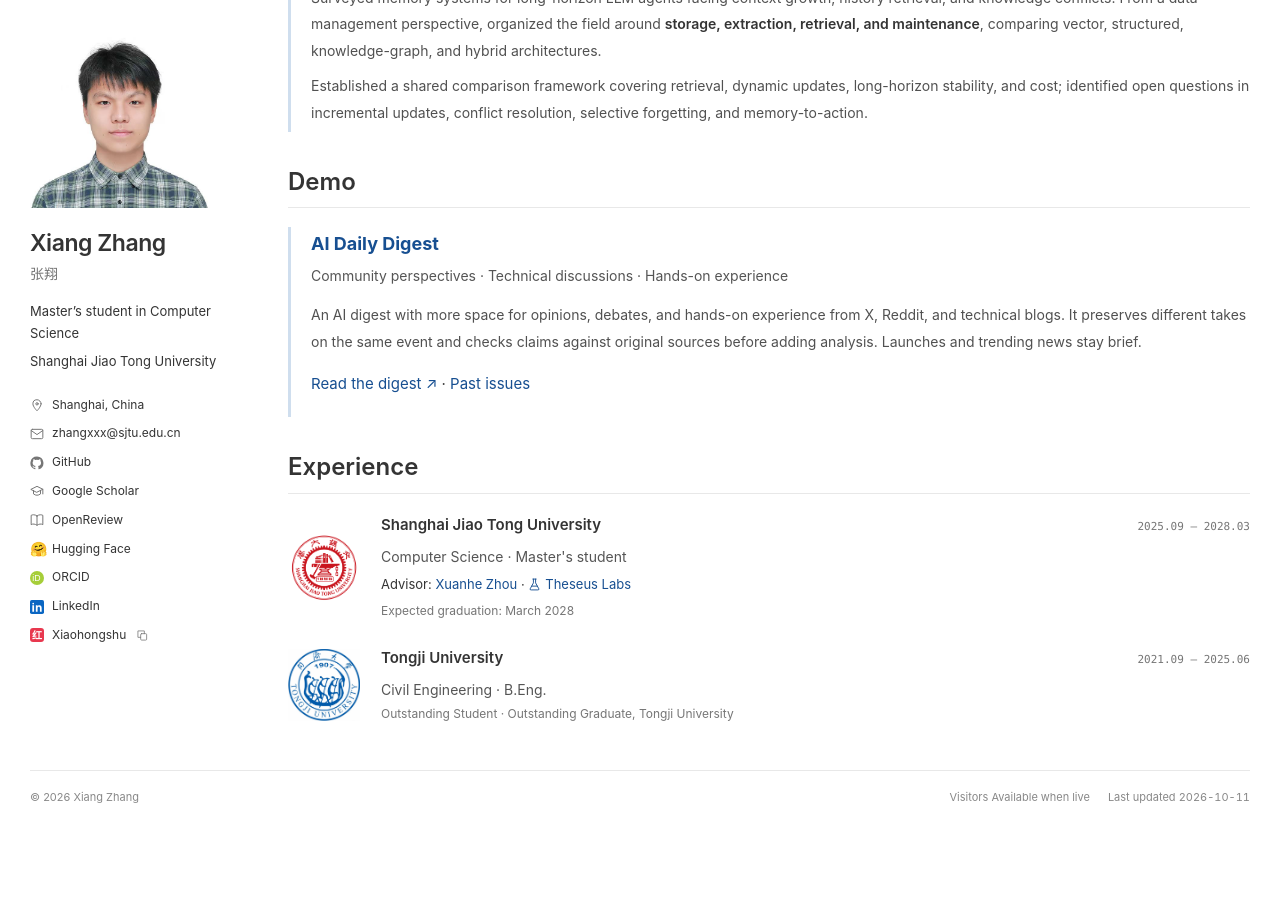
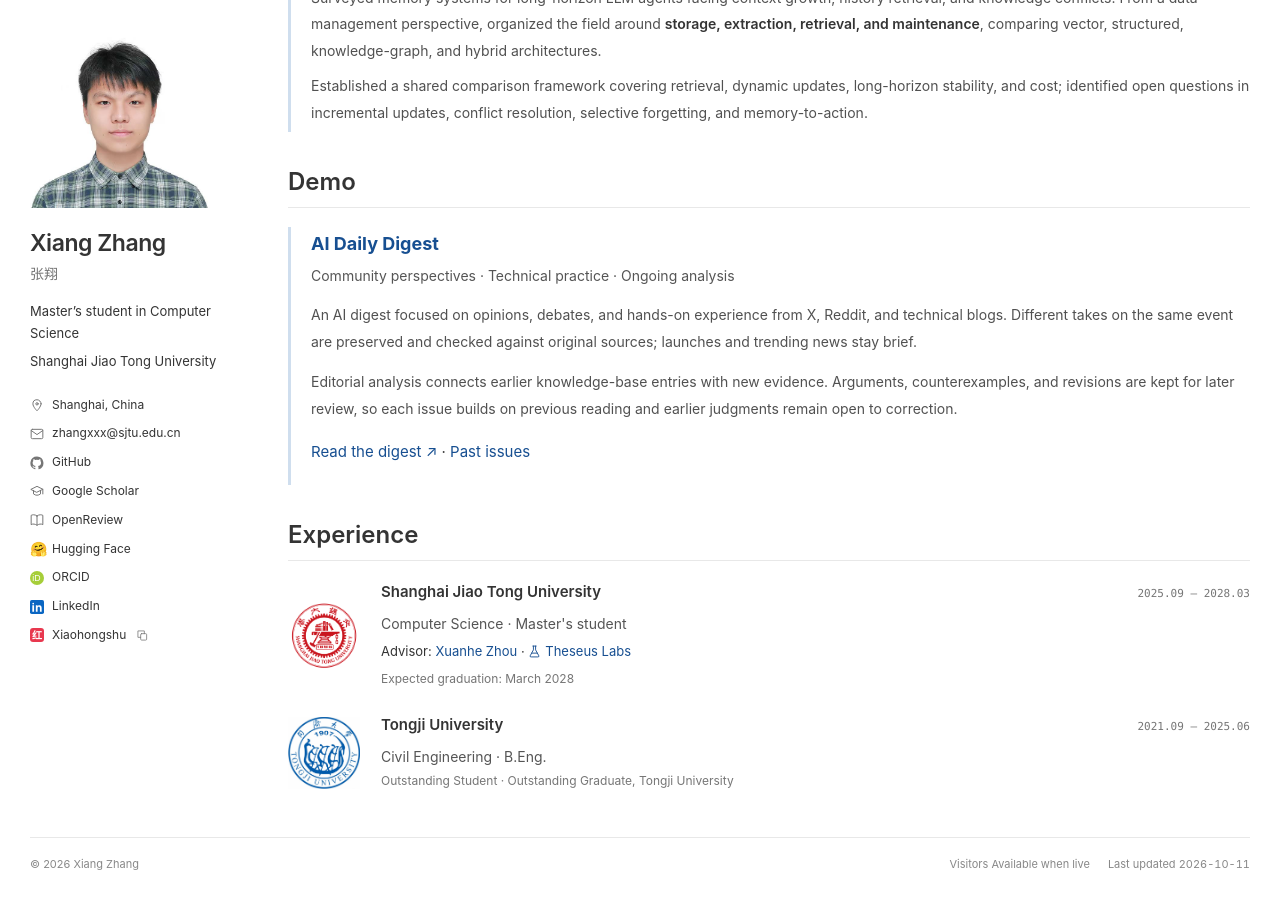
Before and after one commit to lcBreathe/lcBreathe.github.io, a Jekyll site: the page built from index.html, in a window 1280 px wide and 900 px high, scrolled down 1269 px. Built offline with Jekyll 4.4.1, drawn with Linux system fonts in a browser that asks for light colours; before the commit the page ends 2102 px from its top, so only the background shows below that.

Commit message:
Describe evidence-backed ongoing analysis in digest demo

```diff
--- a/_includes/academic-content.html
+++ b/_includes/academic-content.html
@@ -47,8 +47,9 @@
 </section>
 <section id="demo" class="content-section"><h2><span class="i18n" data-lang="zh" lang="zh-CN">项目演示</span><span class="i18n" data-lang="en" lang="en">Demo</span></h2>
 <article class="project-item"><h3 class="project-title"><a href="https://lcbreathe.github.io/ai-digest/" target="_blank" rel="noopener noreferrer"><span class="i18n" data-lang="zh" lang="zh-CN">AI 技术日报</span><span class="i18n" data-lang="en" lang="en">AI Daily Digest</span></a></h3>
-<p class="project-subtitle"><span class="i18n" data-lang="zh" lang="zh-CN">社媒观点 · 技术讨论 · 实践经验</span><span class="i18n" data-lang="en" lang="en">Community perspectives · Technical discussions · Hands-on experience</span></p>
-<p class="description"><span class="i18n" data-lang="zh" lang="zh-CN">把更多篇幅留给 X、Reddit 和技术博客里的评价、争论与使用经验。同一事件保留不同人的说法，回到原始材料核对，再补充分析；产品发布和热度消息只作简讯。</span><span class="i18n" data-lang="en" lang="en">An AI digest with more space for opinions, debates, and hands-on experience from X, Reddit, and technical blogs. It preserves different takes on the same event and checks claims against original sources before adding analysis. Launches and trending news stay brief.</span></p>
+<p class="project-subtitle"><span class="i18n" data-lang="zh" lang="zh-CN">社媒观点 · 技术实践 · 长期观察</span><span class="i18n" data-lang="en" lang="en">Community perspectives · Technical practice · Ongoing analysis</span></p>
+<p class="description"><span class="i18n" data-lang="zh" lang="zh-CN">把更多篇幅留给 X、Reddit 和技术博客里的评价、争论与实践经验。同一事件保留不同人的说法，回到原始材料核对；产品发布和热度消息只作简讯。</span><span class="i18n" data-lang="en" lang="en">An AI digest focused on opinions, debates, and hands-on experience from X, Reddit, and technical blogs. Different takes on the same event are preserved and checked against original sources; launches and trending news stay brief.</span></p>
+<p class="description"><span class="i18n" data-lang="zh" lang="zh-CN">编辑观察从知识库的旧线索出发，联系新材料提出判断，再把依据、反例和修正留下来。让每天的阅读接得上过去，也让自己的看法经得起回看。</span><span class="i18n" data-lang="en" lang="en">Editorial analysis connects earlier knowledge-base entries with new evidence. Arguments, counterexamples, and revisions are kept for later review, so each issue builds on previous reading and earlier judgments remain open to correction.</span></p>
 <p class="links"><a href="https://lcbreathe.github.io/ai-digest/" target="_blank" rel="noopener noreferrer"><span class="i18n" data-lang="zh" lang="zh-CN">阅读日报 ↗</span><span class="i18n" data-lang="en" lang="en">Read the digest ↗</span></a> · <a href="https://lcbreathe.github.io/ai-digest/archive.html" target="_blank" rel="noopener noreferrer"><span class="i18n" data-lang="zh" lang="zh-CN">历史日历</span><span class="i18n" data-lang="en" lang="en">Past issues</span></a></p></article>
 </section>
 <section id="education" class="content-section"><h2><span class="i18n" data-lang="zh" lang="zh-CN">个人经历</span><span class="i18n" data-lang="en" lang="en">Experience</span></h2>
--- a/scripts/build.py
+++ b/scripts/build.py
@@ -108,8 +108,9 @@ def render(d):
 {paragraphs(project['details'])}</article>''')
     parts += ['</section>', heading('demo', '03', '项目演示', 'Demo')]
     parts.append(f'''<article class="project-item"><h3 class="project-title"><a href="https://lcbreathe.github.io/ai-digest/" target="_blank" rel="noopener noreferrer">{tr('AI 技术日报', 'AI Daily Digest')}</a></h3>
-<p class="project-subtitle">{tr('社媒观点 · 技术讨论 · 实践经验', 'Community perspectives · Technical discussions · Hands-on experience')}</p>
-<p class="description">{tr('把更多篇幅留给 X、Reddit 和技术博客里的评价、争论与使用经验。同一事件保留不同人的说法，回到原始材料核对，再补充分析；产品发布和热度消息只作简讯。', 'An AI digest with more space for opinions, debates, and hands-on experience from X, Reddit, and technical blogs. It preserves different takes on the same event and checks claims against original sources before adding analysis. Launches and trending news stay brief.')}</p>
+<p class="project-subtitle">{tr('社媒观点 · 技术实践 · 长期观察', 'Community perspectives · Technical practice · Ongoing analysis')}</p>
+<p class="description">{tr('把更多篇幅留给 X、Reddit 和技术博客里的评价、争论与实践经验。同一事件保留不同人的说法，回到原始材料核对；产品发布和热度消息只作简讯。', 'An AI digest focused on opinions, debates, and hands-on experience from X, Reddit, and technical blogs. Different takes on the same event are preserved and checked against original sources; launches and trending news stay brief.')}</p>
+<p class="description">{tr('编辑观察从知识库的旧线索出发，联系新材料提出判断，再把依据、反例和修正留下来。让每天的阅读接得上过去，也让自己的看法经得起回看。', 'Editorial analysis connects earlier knowledge-base entries with new evidence. Arguments, counterexamples, and revisions are kept for later review, so each issue builds on previous reading and earlier judgments remain open to correction.')}</p>
 <p class="links"><a href="https://lcbreathe.github.io/ai-digest/" target="_blank" rel="noopener noreferrer">{tr('阅读日报 ↗', 'Read the digest ↗')}</a> · <a href="https://lcbreathe.github.io/ai-digest/archive.html" target="_blank" rel="noopener noreferrer">{tr('历史日历', 'Past issues')}</a></p></article>''')
     parts += ['</section>', heading('education', '04', '个人经历', 'Experience')]
     for edu in d['education']:
```
